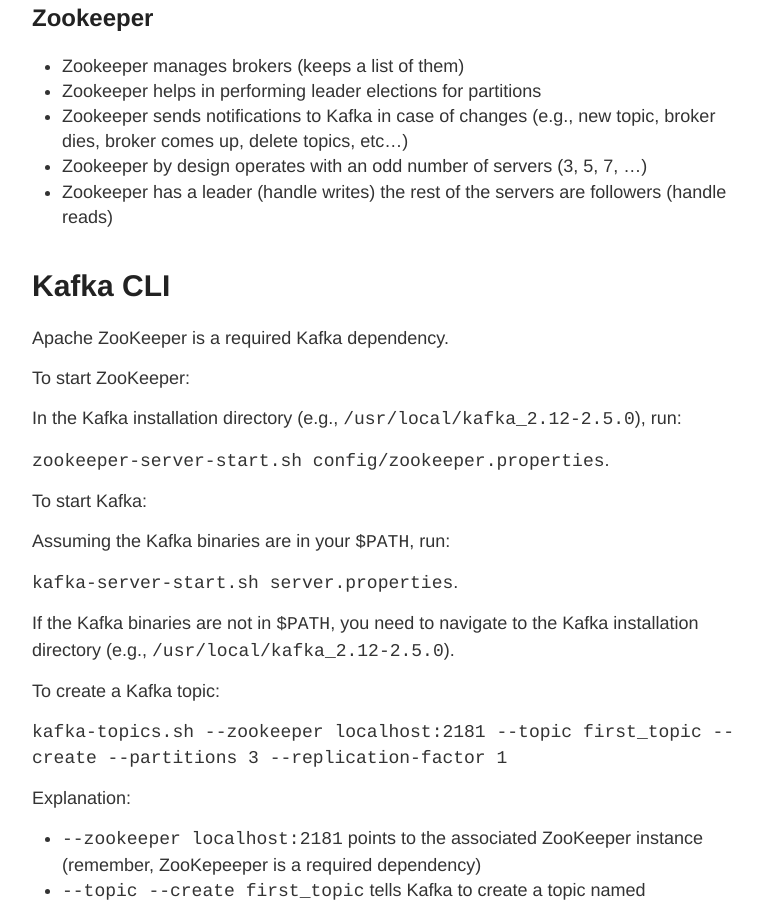
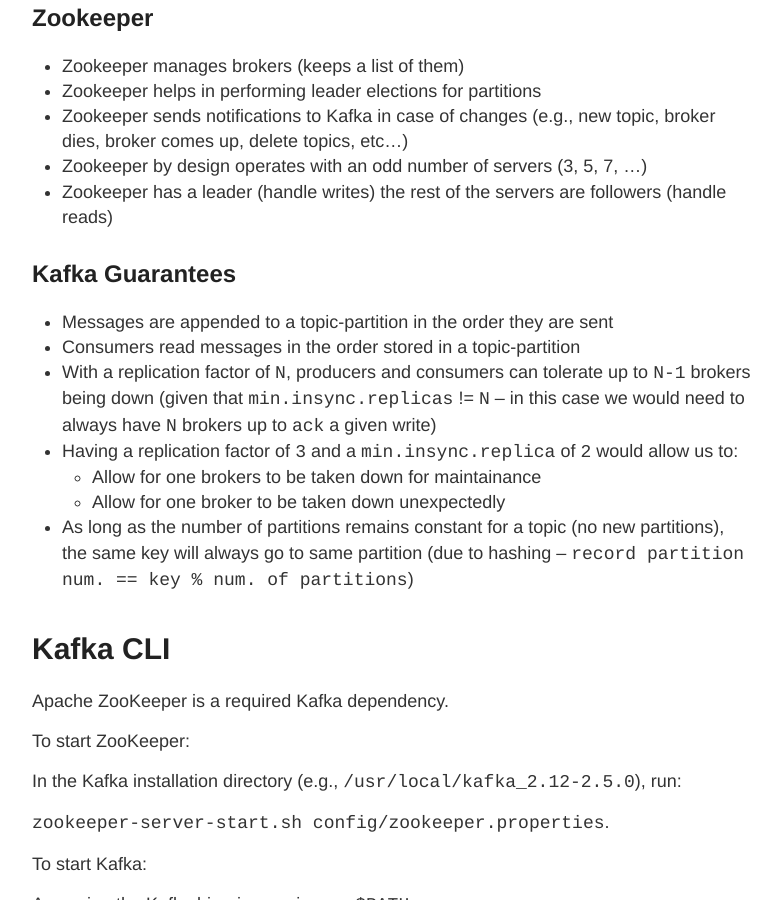
Before and after one commit to gutucristian/gutucristian.github.io, a Jekyll site: the page built from _posts/2020-06-01-Kafka.md, in a window 1280 px wide and 900 px high, scrolled down 7537 px. Shown: the whole window, without its empty margins (248-1029 px from the left). Built offline with Jekyll 4.4.1, drawn with Linux system fonts in a browser that asks for light colours; our own code applies the rules of GitHub Pages for plain Markdown files.

Commit message:
Update 2020-06-01-Kafka.md

```diff
--- a/_posts/2020-06-01-Kafka.md
+++ b/_posts/2020-06-01-Kafka.md
@@ -181,6 +181,16 @@
 - Zookeeper by design operates with an odd number of servers (3, 5, 7, ...)
 - Zookeeper has a leader (handle writes) the rest of the servers are followers (handle reads)
 
+## Kafka Guarantees
+
+- Messages are appended to a topic-partition in the order they are sent
+- Consumers read messages in the order stored in a topic-partition
+- With a replication factor of `N`, producers and consumers can tolerate up to `N-1` brokers being down (given that `min.insync.replicas` != `N` -- in this case we would need to always have `N` brokers up to `ack` a given write)
+- Having a replication factor of `3` and a `min.insync.replica` of `2` would allow us to:
+  - Allow for one brokers to be taken down for maintainance
+  - Allow for one broker to be taken down unexpectedly
+- As long as the number of partitions remains constant for a topic (no new partitions), the same key will always go to same partition (due to hashing -- `record partition num. == key % num. of partitions`)
+
 # Kafka CLI
 
 Apache ZooKeeper is a required Kafka dependency.
```
